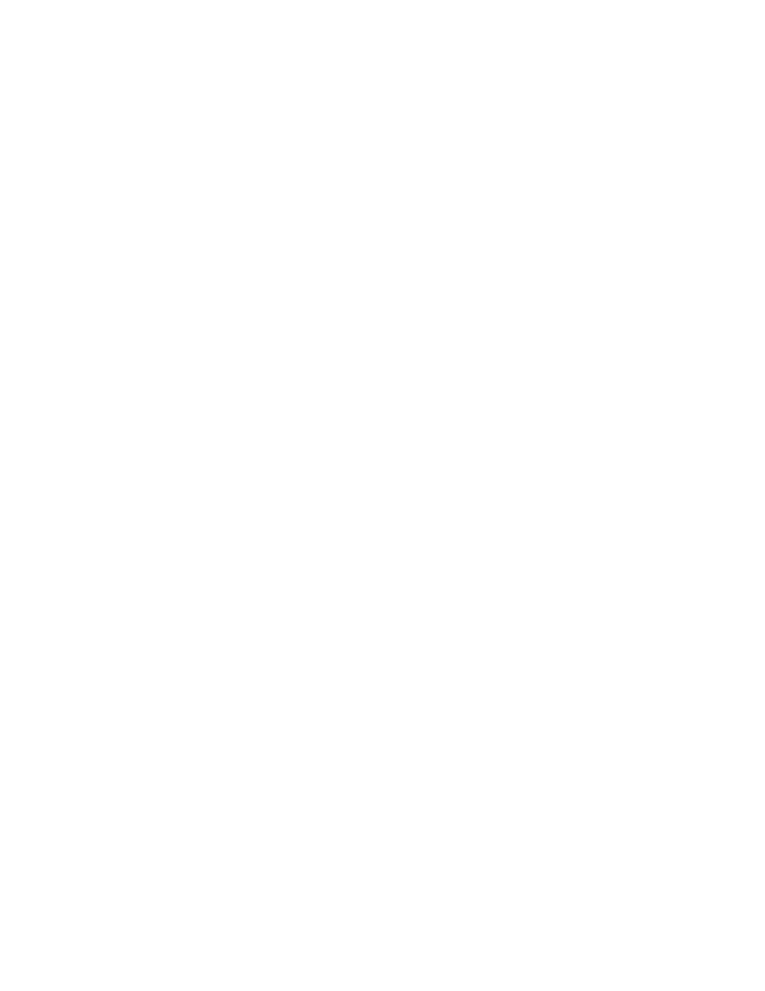
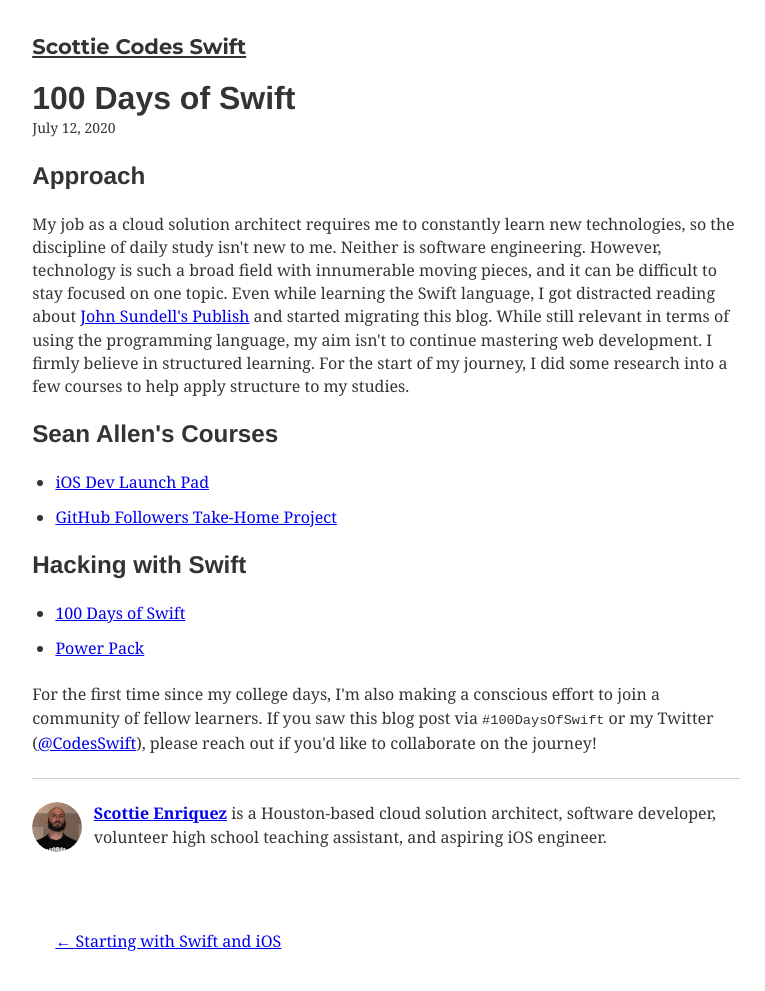
Before and after one commit to scottenriquez/scottie-codes-swift, a Gatsby site in the folder scottie-codes-swift/: page /for-100-days/ in a window 1280 px wide. Before the commit this address had no page. Shown: the whole page, without its empty margins (254-1019 px from the left). Before the commit the page ends 800 px from the top, so only its background shows below. Built offline with nearby package versions, Linux system fonts and the light colour scheme; Gatsby itself is replaced by a stand-in of ours; some packages are replaced by stand-ins of ours; what typography-theme-github would draw is missing.

Commit message:
Adding 100 Days of Swift blog post

```diff
--- /dev/null
+++ b/scottie-codes-swift/content/blog/for-100-days/index.md
@@ -0,0 +1,18 @@
+---
+title: 100 Days of Swift
+date: "2020-07-12T22:12:03.284Z"
+description: "My initial study regimen."
+---
+
+## Approach
+My job as a cloud solution architect requires me to constantly learn new technologies, so the discipline of daily study isn't new to me. Neither is software engineering. However, technology is such a broad field with innumerable moving pieces, and it can be difficult to stay focused on one topic. Even while learning the Swift language, I got distracted reading about [John Sundell's Publish](https://github.com/JohnSundell/Publish) and started migrating this blog. While still relevant in terms of using the programming language, my aim isn't to continue mastering web development. I firmly believe in structured learning. For the start of my journey, I did some research into a few courses to help apply structure to my studies.
+
+## Sean Allen's Courses
+- [iOS Dev Launch Pad](https://seanallen.teachable.com/p/ios-dev-launchpad)
+- [GitHub Followers Take-Home Project](https://seanallen.teachable.com/p/take-home)
+
+## Hacking with Swift
+- [100 Days of Swift](https://www.hackingwithswift.com/100)
+- [Power Pack](https://www.hackingwithswift.com/store/bundles)
+
+For the first time since my college days, I'm also making a conscious effort to join a community of fellow learners. If you saw this blog post via `#100DaysOfSwift` or my Twitter ([@CodesSwift](https://twitter.com/codesswift)), please reach out if you'd like to collaborate on the journey!
--- a/scottie-codes-swift/src/components/bio.js
+++ b/scottie-codes-swift/src/components/bio.js
@@ -54,7 +54,7 @@
         }}
       />
       <p>
-        <strong>{author.name}</strong> {author.summary}
+          <strong><a href="https://scottie.is">{author.name}</a></strong> {author.summary}
       </p>
     </div>
   )
```
Also changed, not shown: 1 other file.
